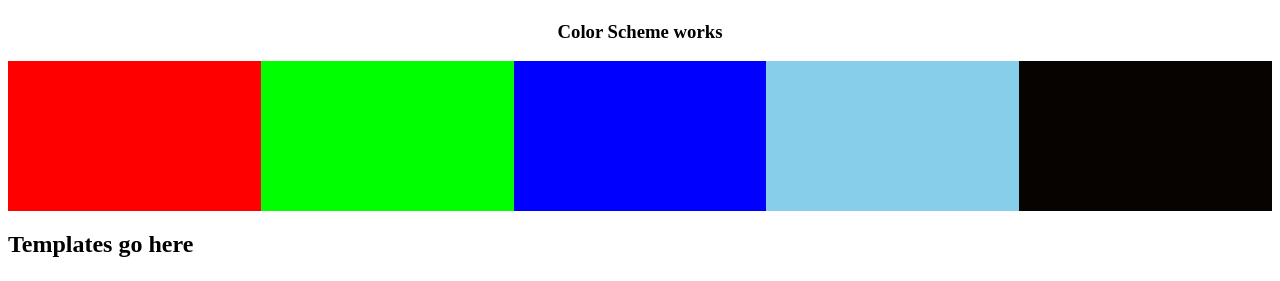
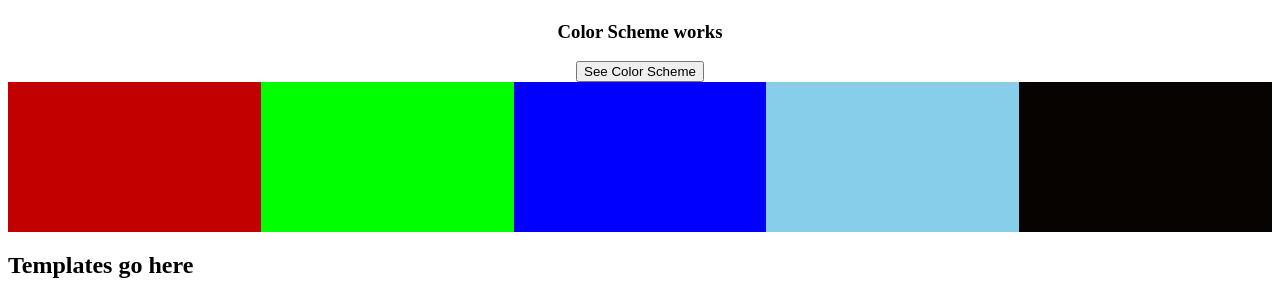
Before and after one commit to kwolfenb/capstone-project, a React (Create React App) app: page / in a window 1280 px wide. Shown: the part 778-1059 px from the top of the page. Built offline with nearby package versions, Linux system fonts and the light colour scheme.

Commit message:
resolves bug where screen was not updating with new state

```diff
--- a/src/components/ChooseColor.js
+++ b/src/components/ChooseColor.js
@@ -5,7 +5,7 @@ import './../scripts/colorPicker.js';
 import { chooseColor } from './../actions';
 import { fetchColorName } from './../actions';
 import { fontColor } from './../actions';
-import { setColorScheme } from './../actions';
+// import { setColorScheme } from './../actions';
 
 const mapStateToProps = state => {
   return {
@@ -51,26 +51,26 @@ function ChooseColor(props) {
     })
   }
 
-  function fetchColorScheme() {
-    const { dispatch } = props;
-    let rgb1 = props.state.primaryColor.rgb;
-    let rgb2 = props.state.secondaryColor.rgb;
-    let url = 'http://colormind.io/api/';
-    let data = {
-      model: 'default',
-      input: [[rgb1.r, rgb1.g, rgb1.b], [rgb2.r, rgb2.g, rgb2.b], "N", "N", "N"]
-    }
-    let http = new XMLHttpRequest();
-    http.onreadystatechange = function () {
-      if (http.readyState === 4 && http.status === 200) {
-        let palette = JSON.parse(http.responseText).result;
-        console.log(palette)
-        dispatch(setColorScheme(palette))
-      }
-    }
-    http.open('POST', url, true)
-    http.send(JSON.stringify(data))
-  }
+  // function fetchColorScheme() {
+  //   const { dispatch } = props;
+  //   let rgb1 = props.state.primaryColor.rgb;
+  //   let rgb2 = props.state.secondaryColor.rgb;
+  //   let url = 'http://colormind.io/api/';
+  //   let data = {
+  //     model: 'default',
+  //     input: [[rgb1.r, rgb1.g, rgb1.b], [rgb2.r, rgb2.g, rgb2.b], "N", "N", "N"]
+  //   }
+  //   let http = new XMLHttpRequest();
+  //   http.onreadystatechange = function () {
+  //     if (http.readyState === 4 && http.status === 200) {
+  //       let palette = JSON.parse(http.responseText).result;
+  //       console.log(palette)
+  //       dispatch(setColorScheme(palette))
+  //     }
+  //   }
+  //   http.open('POST', url, true)
+  //   http.send(JSON.stringify(data))
+  // }
 
   return (
     <div>
--- a/src/components/ColorScheme.js
+++ b/src/components/ColorScheme.js
@@ -1,38 +1,68 @@
 import React from 'react';
 import './styles/ColorScheme.css'
 import { connect } from 'react-redux';
+import { setColorScheme } from './../actions';
 
 
 const mapStateToProps = state => {
   return {
-    colorScheme: state.colorScheme
+    state: state
   };
 };
 
+
+
+
 function ColorScheme(props) {
-  console.log(props.colorScheme[0])
+
+  function fetchColorScheme(e) {
+    const { dispatch } = props;
+    e.preventDefault();
+    let rgb1 = props.state.primaryColor.rgb;
+    let rgb2 = props.state.secondaryColor.rgb;
+    let url = 'http://colormind.io/api/';
+    let data = {
+      model: 'default',
+      input: [[rgb1.r, rgb1.g, rgb1.b], [rgb2.r, rgb2.g, rgb2.b], "N", "N", "N"]
+    }
+    let http = new XMLHttpRequest();
+    http.onreadystatechange = function () {
+      if (http.readyState === 4 && http.status === 200) {
+        let palette = JSON.parse(http.responseText).result;
+        console.log(palette)
+        dispatch(setColorScheme(palette))
+      }
+    }
+    http.open('POST', url, true)
+    http.send(JSON.stringify(data))
+  }
+
+  console.log(props.state.colorScheme[0])
   return(
     <div className='colorScheme'>
       <style>
         {`
           #color1 {
-            background: rgb(${props.colorScheme[0][0]}, ${props.colorScheme[0][1]}, ${props.colorScheme[0][2]});
+            background: rgb(${props.state.colorScheme[0][0]}, ${props.state.colorScheme[0][1]}, ${props.state.colorScheme[0][2]});
           }
           #color2 {
-            background: rgb(${props.colorScheme[1][0]}, ${props.colorScheme[1][1]}, ${props.colorScheme[1][2]});
+            background: rgb(${props.state.colorScheme[1][0]}, ${props.state.colorScheme[1][1]}, ${props.state.colorScheme[1][2]});
           }
           #color3 {
-            background: rgb(${props.colorScheme[1][0]}, ${props.colorScheme[2][1]}, ${props.colorScheme[2][2]});
+            background: rgb(${props.state.colorScheme[1][0]}, ${props.state.colorScheme[2][1]}, ${props.state.colorScheme[2][2]});
           }
           #color5 {
-            background: rgb(${props.colorScheme[3][0]}, ${props.colorScheme[3][1]}, ${props.colorScheme[3][2]});
+            background: rgb(${props.state.colorScheme[3][0]}, ${props.state.colorScheme[3][1]}, ${props.state.colorScheme[3][2]});
           }
           #color5 {
-            background: rgb(${props.colorScheme[4][0]}, ${props.colorScheme[4][1]}, ${props.colorScheme[4][2]});
+            background: rgb(${props.state.colorScheme[4][0]}, ${props.state.colorScheme[4][1]}, ${props.state.colorScheme[4][2]});
           }
         `}
       </style>
       <h3>Color Scheme works</h3>
+      <form onSubmit={fetchColorScheme}>
+        <button type='submit'>See Color Scheme</button>
+      </form>
       <div className='colors'>
         <div id='color1'>
         </div>
--- a/src/reducers/rootReducer.js
+++ b/src/reducers/rootReducer.js
@@ -27,7 +27,7 @@ export default (state = initialState, action) => {
       return newState;
     case 'COLOR_SCHEME':
       const { colorScheme } = action;
-      let newPalette = Object.assign(state, {
+      let newPalette = Object.assign({}, state, {
         colorScheme: colorScheme
       })
       return newPalette;
@@ -45,6 +45,7 @@ let initialState = {
     hex: 'FFFFFF',
     name: 'white'
   },
-  colorScheme: [[255, 0, 0], [0, 255, 0], [0, 0, 255], [2, 3, 6], [7, 3, 1]]
+  colorScheme: [[195, 0, 0], [0, 255, 0], [0, 0, 255], [2, 3, 6], [7, 3, 1]],
+  colorsPicked: false,
 
 }
```
